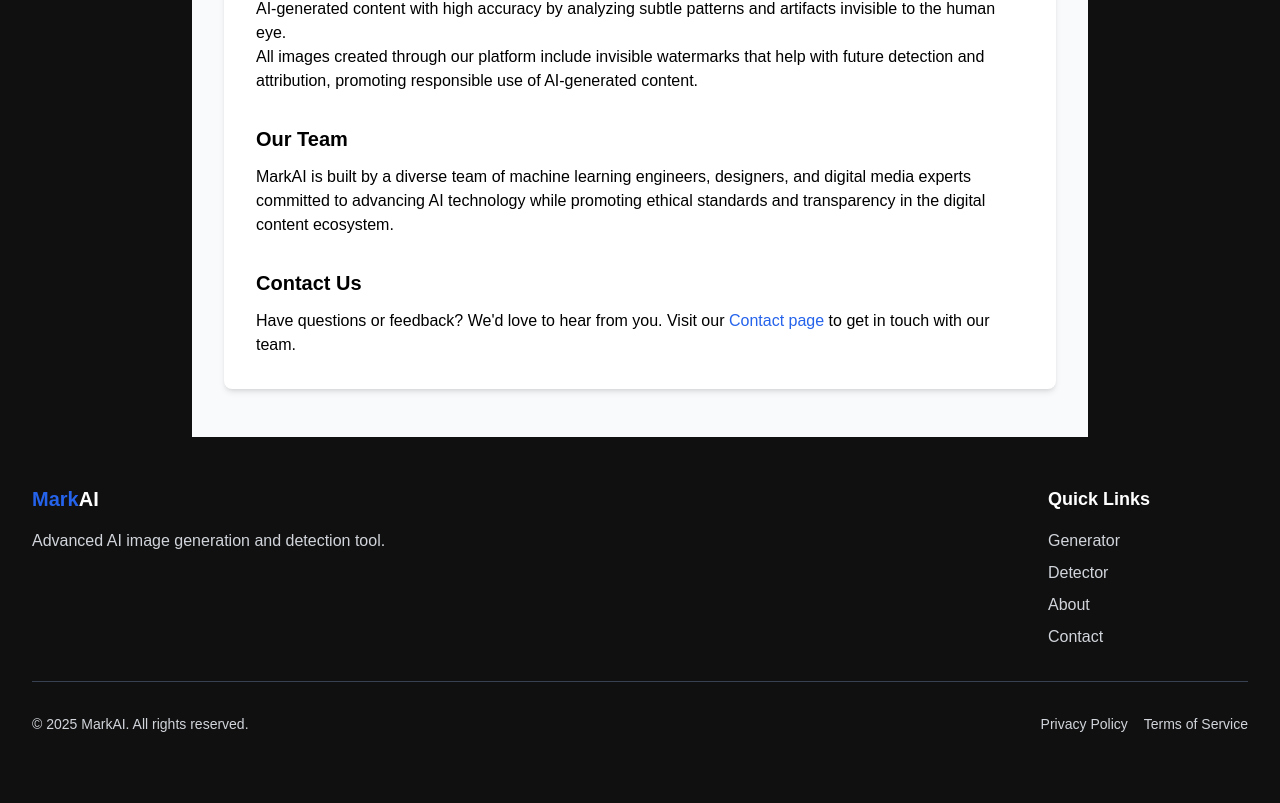
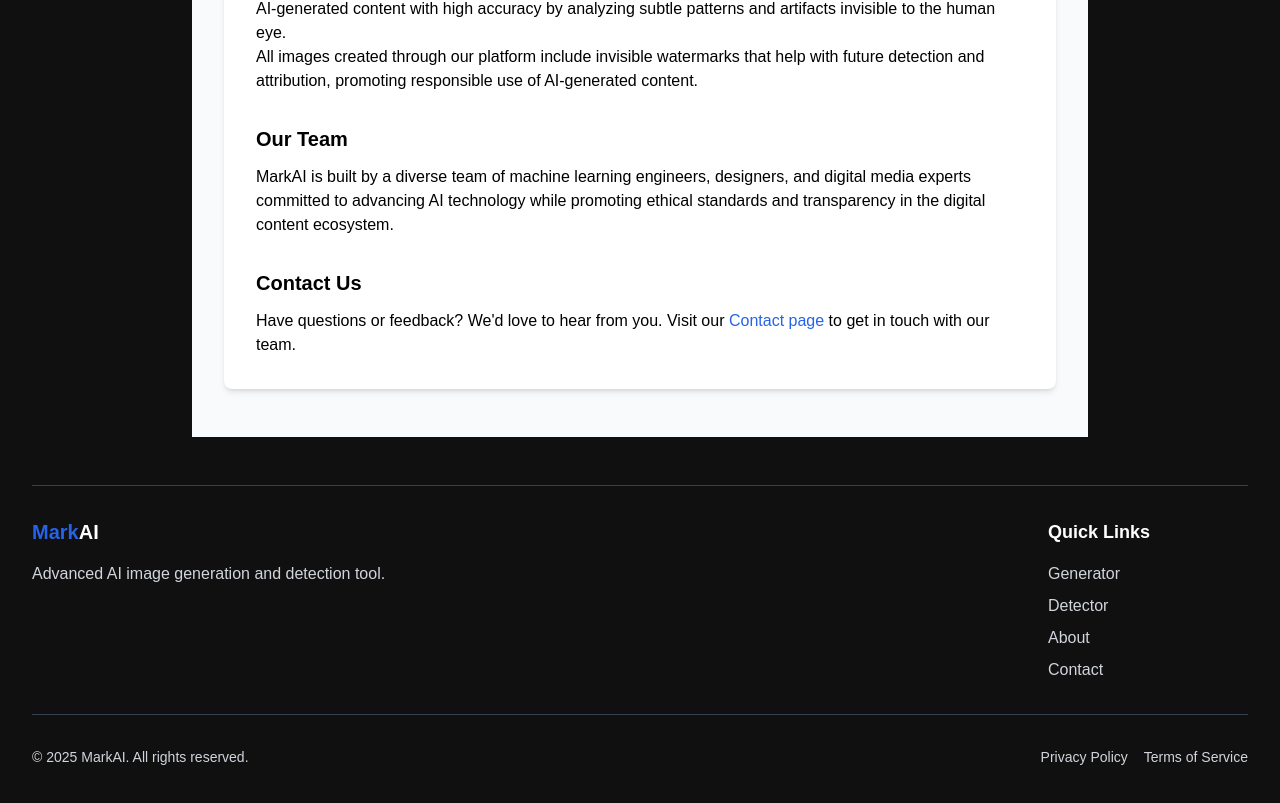
Before and after one commit to gourish-mokashi/MarkAI-NMITHacks, a React (Vite) app: page /about in a window 1280 px wide. Shown: the part 615-1418 px from the top of the page. Before the commit the page ends 1397 px from the top, so only its background shows below. Built offline with nearby package versions, Linux system fonts and the light colour scheme; a web font is replaced by a local one.

Commit message:
minor changes

```diff
--- a/src/components/Footer.tsx
+++ b/src/components/Footer.tsx
@@ -1,9 +1,8 @@
 import { Link } from 'react-router-dom';
-import { TwitterIcon, FacebookIcon, InstagramIcon, GithubIcon } from 'lucide-react';
 export function Footer() {
   return <footer className="text-white w-full">
-      <div className="max-w-7xl mx-auto px-4 sm:px-6 lg:px-8 py-12">
-        <div className="flex justify-between">
+      <div className=" max-w-7xl mx-auto px-4 sm:px-6 lg:px-8 py-12">
+        <div className="border-t border-gray-700 pt-8 flex justify-between">
           <div>
             <h3 className="text-xl font-bold mb-4"><span className='text-blue-600'>Mark</span>AI</h3>
             <p className="text-gray-300">
--- a/src/pages/Home.tsx
+++ b/src/pages/Home.tsx
@@ -51,5 +51,6 @@
           </div>
         </div>
       </section>
+
     </div>;
 }
```
